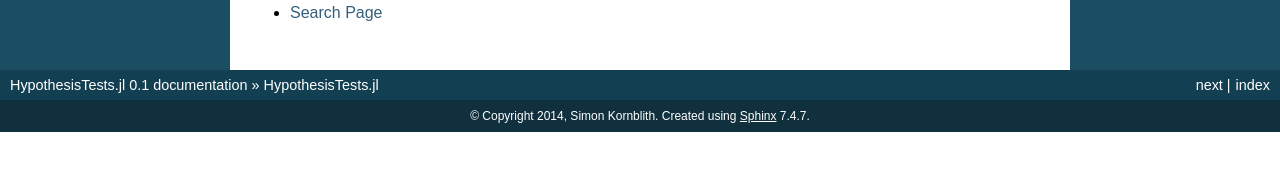
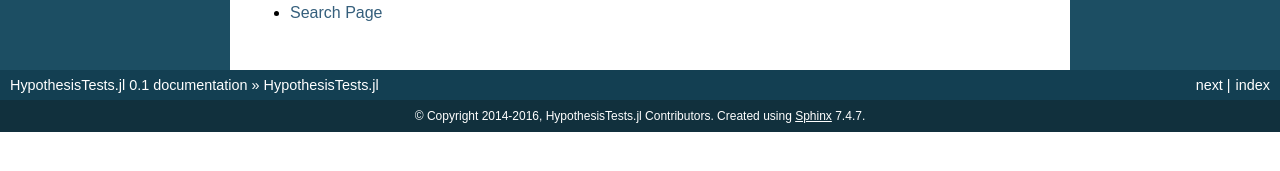
Before and after one commit to JuliaStats/HypothesisTests.jl, a Sphinx documentation site: the page built from doc/index.rst, in a window 1280 px wide. Shown: the part 578-749 px from the top of the page. Built offline with Sphinx 7.4.7, drawn with Linux system fonts in a browser that asks for light colours; formulas are drawn with MathJax 3.

Commit message:
Update conf.py

```diff
--- a/doc/conf.py
+++ b/doc/conf.py
@@ -41,7 +41,7 @@ master_doc = 'index'
 
 # General information about the project.
 project = u'HypothesisTests.jl'
-copyright = u'2014, Simon Kornblith'
+copyright = u'2014-2016, HypothesisTests.jl Contributors'
 
 # The version info for the project you're documenting, acts as replacement for
 # |version| and |release|, also used in various other places throughout the
@@ -184,7 +184,7 @@ latex_elements = {
 # (source start file, target name, title, author, documentclass [howto/manual]).
 latex_documents = [
   ('index', 'HypothesisTestsjl.tex', u'HypothesisTests.jl Documentation',
-   u'Simon Kornblith', 'manual'),
+   u'HypothesisTests.jl Contributors', 'manual'),
 ]
 
 # The name of an image file (relative to this directory) to place at the top of
@@ -214,7 +214,7 @@ latex_documents = [
 # (source start file, name, description, authors, manual section).
 man_pages = [
     ('index', 'hypothesistestsjl', u'HypothesisTests.jl Documentation',
-     [u'Simon Kornblith'], 1)
+     [u'HypothesisTests.jl Contributors'], 1)
 ]
 
 # If true, show URL addresses after external links.
@@ -228,7 +228,7 @@ man_pages = [
 #  dir menu entry, description, category)
 texinfo_documents = [
   ('index', 'HypothesisTestsjl', u'HypothesisTests.jl Documentation',
-   u'Simon Kornblith', 'HypothesisTestsjl', 'One line description of project.',
+   u'HypothesisTests.jl Contributors', 'HypothesisTestsjl', 'One line description of project.',
    'Miscellaneous'),
 ]
 
```
